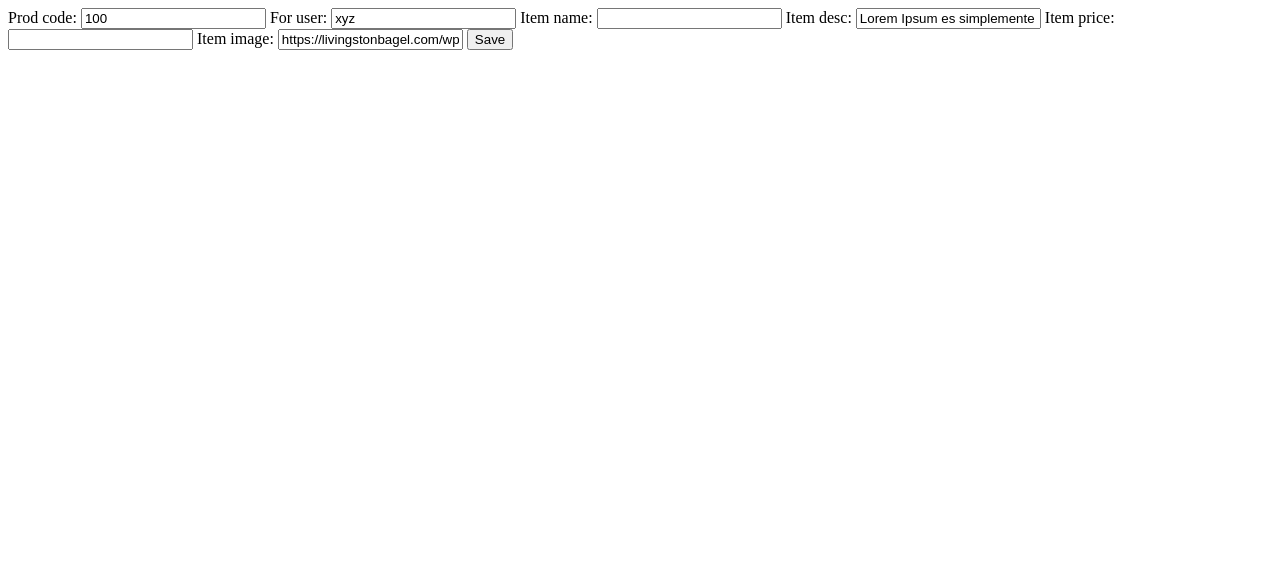
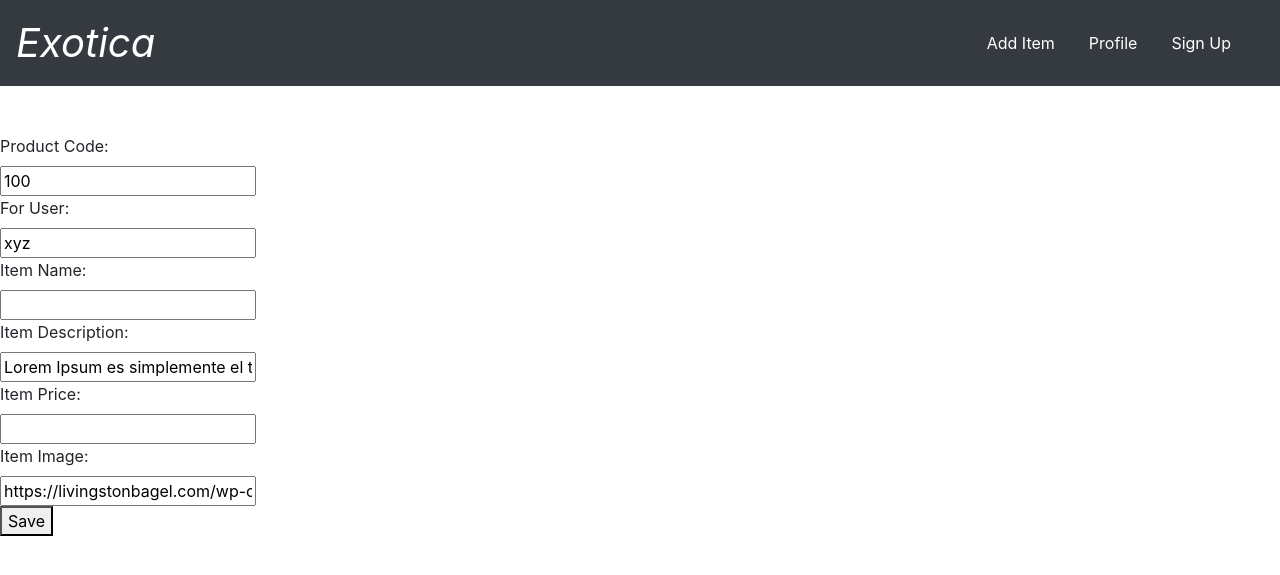
Before and after one commit to TheLegend-2003/Django, a Django app: page /food/add/ in a window 1280 px wide. Shown: the top 575 px of the page. Run offline with Django 4.2, Linux system fonts and the light colour scheme.

Commit message:
commit:35

```diff
--- a/mysite/food/templates/food/base.html
+++ b/mysite/food/templates/food/base.html
@@ -34,7 +34,7 @@
 
 			<div class="navbar">
 				<a
-					href="#"
+					href="{% url 'food:create_item'%}"
 					class="nav-item nav-link btn btn-dark">
 					Add Item
 				</a>
--- a/mysite/food/templates/food/item-form.html
+++ b/mysite/food/templates/food/item-form.html
@@ -1,6 +1,19 @@
+{% extends 'food/base.html' %} {% block body %}
 <form method="POST">
-    {% csrf_token %}
-    {{ form }}
-    <button type="submit">Save</button>
+	{% csrf_token %}
+	<label>Product Code:</label><br />
+	{{ form.prod_code }}<br />
+	<label>For User:</label><br />
+	{{ form.for_user }}<br />
+	<label>Item Name:</label><br />
+	{{ form.item_name }}<br />
+	<label>Item Description:</label><br />
+	{{ form.item_desc }}<br />
+	<label>Item Price:</label><br />
+	{{ form.item_price }}<br />
+	<label>Item Image:</label><br />
+	{{ form.item_image }}<br />
+	<button type="submit">Save</button>
+</form>
 
-</form>
+{% endblock %}
```
Also changed, not shown: mysite/db.sqlite3.
